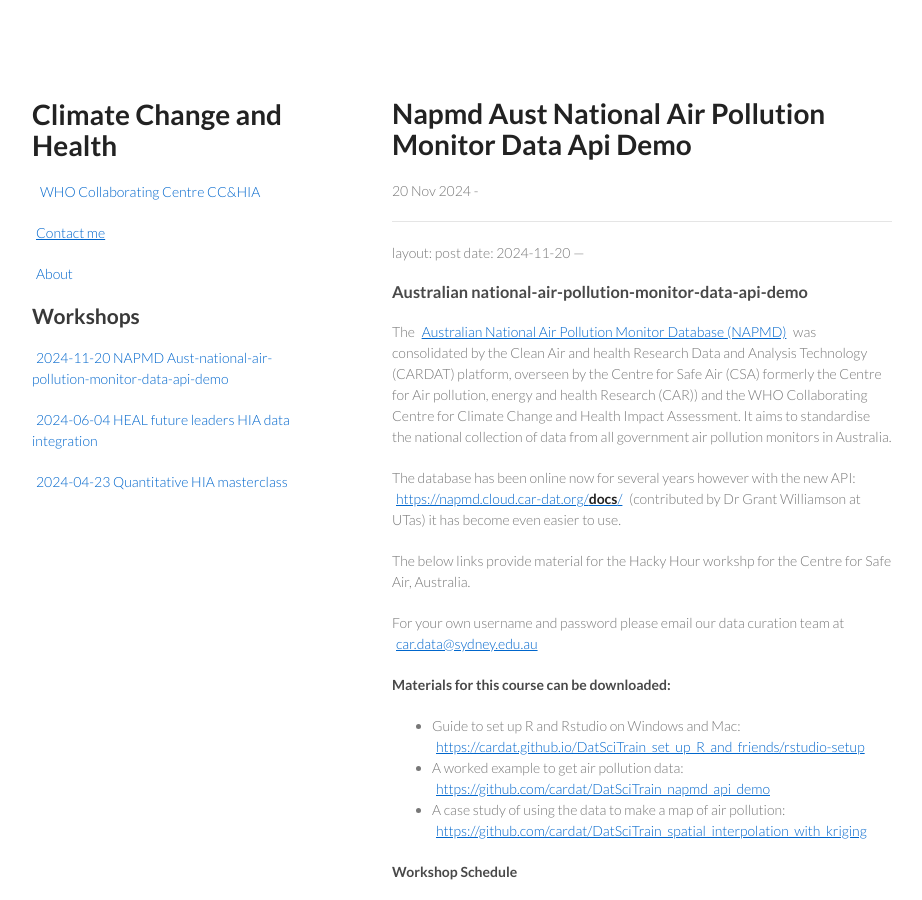
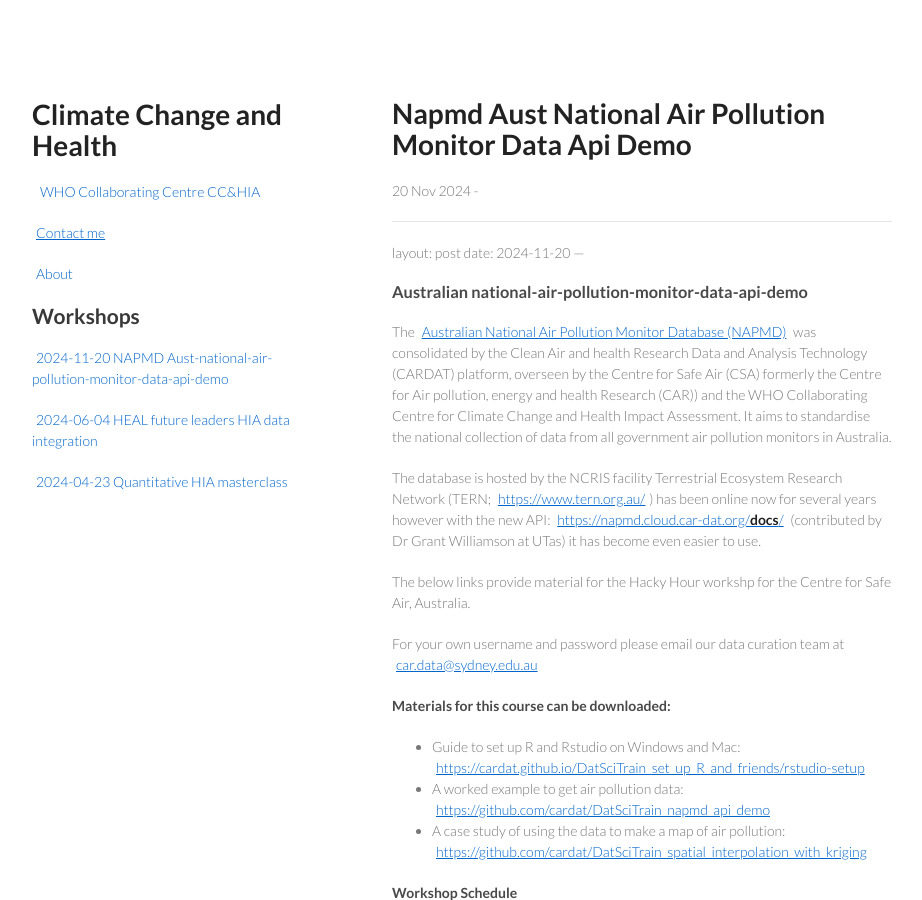
Before and after one commit to climate-change-and-health/workshops, a Jekyll site: the page built from _posts/2024-11-20-napmd-aust-national-air-pollution-monitor-data-api-demo.md, in a window 1280 px wide and 900 px high. Shown: the whole window, without its empty margins (178-1100 px from the left). Built offline with Jekyll 4.4.1, drawn with Linux system fonts in a browser that asks for light colours; our own code applies the rules of GitHub Pages for plain Markdown files.

Commit message:
add TERN

```diff
--- a/_posts/2024-11-20-napmd-aust-national-air-pollution-monitor-data-api-demo.md
+++ b/_posts/2024-11-20-napmd-aust-national-air-pollution-monitor-data-api-demo.md
@@ -11,7 +11,8 @@ Clean Air and health Research Data and Analysis Technology (CARDAT) platform, ov
 formerly the Centre for Air pollution, energy and health Research (CAR)) and the WHO Collaborating Centre for Climate Change and Health Impact Assessment.
 It aims to standardise the national collection of data from all government air pollution monitors in Australia.
 
-The database has been online now for several years however with the new API: [https://napmd.cloud.car-dat.org/__docs__/](https://napmd.cloud.car-dat.org/__docs__/) (contributed by Dr Grant Williamson at UTas) it has become even easier to use.
+The database is hosted by the NCRIS facility Terrestrial Ecosystem Research Network (TERN; [https://www.tern.org.au/](https://www.tern.org.au/))
+has been online now for several years however with the new API: [https://napmd.cloud.car-dat.org/__docs__/](https://napmd.cloud.car-dat.org/__docs__/) (contributed by Dr Grant Williamson at UTas) it has become even easier to use.
 
 The below links provide material for the Hacky Hour workshp for the Centre for Safe Air, Australia.
 
```
